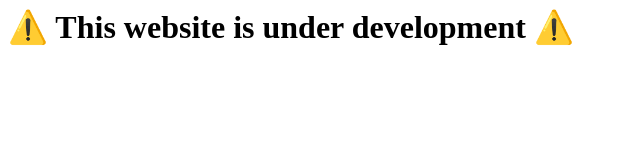
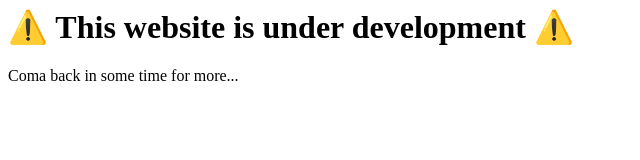
Before and after one commit to KarinKC/personal-website, a plain HTML site: page index.html in a window 1280 px wide. Shown: the whole page, without its empty margins (0-640 px from the left). Drawn offline with Linux system fonts and the light colour scheme.

Commit message:
Add paragraph to tell people to come back later

```diff
--- a/index.html
+++ b/index.html
@@ -6,5 +6,6 @@
 </head>
 <body>
     <h1>⚠️ This website is under development ⚠️</h1>
+    <p>Coma back in some time for more...</p>
 </body>
 </html>
```
Also changed, not shown: 1 other file.
